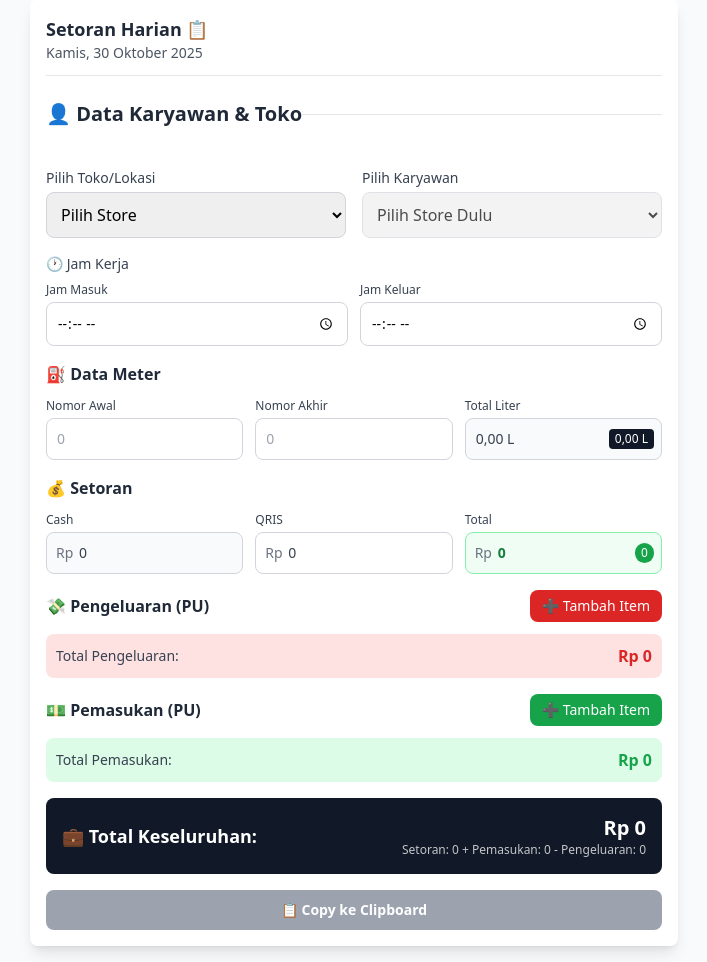
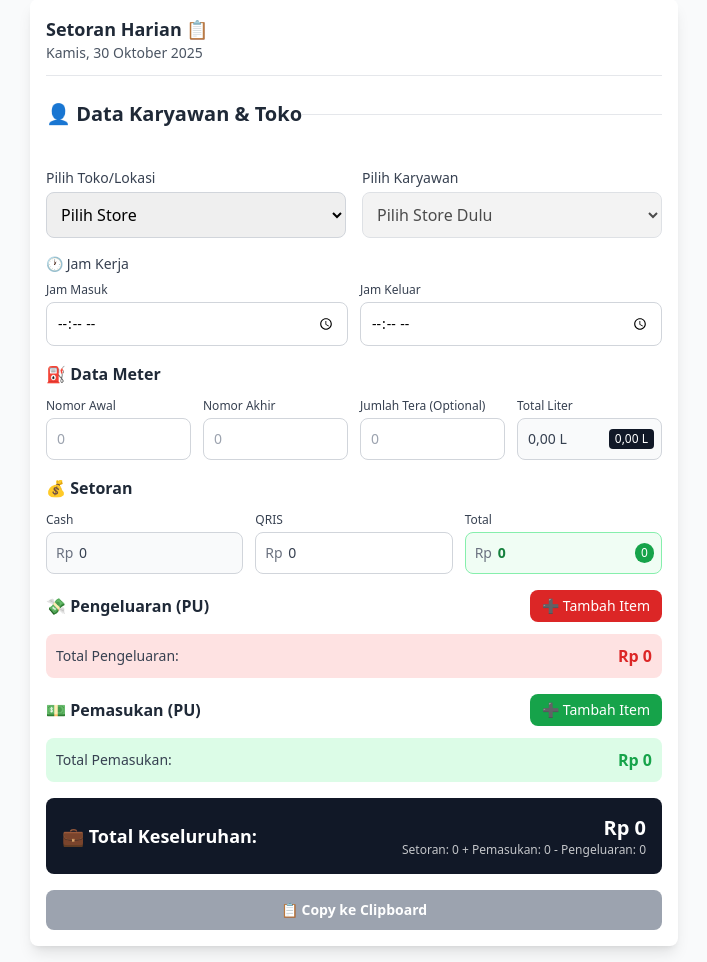
Before and after one commit to tekrabyte/posm, a PHP site: page / in a window 1280 px wide. Shown: the part 17-979 px from the top of the page, without its empty margins (286-993 px from the left). Run offline with PHP 8.4, Linux system fonts and the light colour scheme; data comes from the database, SQL or seed files in the repository; some libraries are stand-ins or nearby versions.

Commit message:
auto-commit for 795fe695-c620-41d9-93bb-0b3629ab8b3b

```diff
--- a/index.php
+++ b/index.php
@@ -96,7 +96,7 @@
                     <h3 class="text-base font-semibold text-gray-800 mb-3 flex items-center gap-2">
                         ⛽ Data Meter
                     </h3>
-                    <div class="grid grid-cols-1 md:grid-cols-3 gap-3">
+                    <div class="grid grid-cols-1 md:grid-cols-4 gap-3">
                         <div>
                             <label class="block text-xs font-medium text-gray-700 mb-1">Nomor Awal</label>
                             <input
@@ -113,6 +113,16 @@
                                 id="nomor_akhir"
                                 class="w-full p-2.5 text-sm border border-gray-300 rounded-lg focus:ring-2 focus:ring-blue-500 focus:border-transparent"
                                 placeholder="0"
+                            />
+                        </div>
+                        <div>
+                            <label class="block text-xs font-medium text-gray-700 mb-1">Jumlah Tera (Optional)</label>
+                            <input
+                                type="number"
+                                id="jumlah_tera"
+                                class="w-full p-2.5 text-sm border border-gray-300 rounded-lg focus:ring-2 focus:ring-blue-500 focus:border-transparent"
+                                placeholder="0"
+                                step="0.01"
                             />
                         </div>
                         <div>
```
